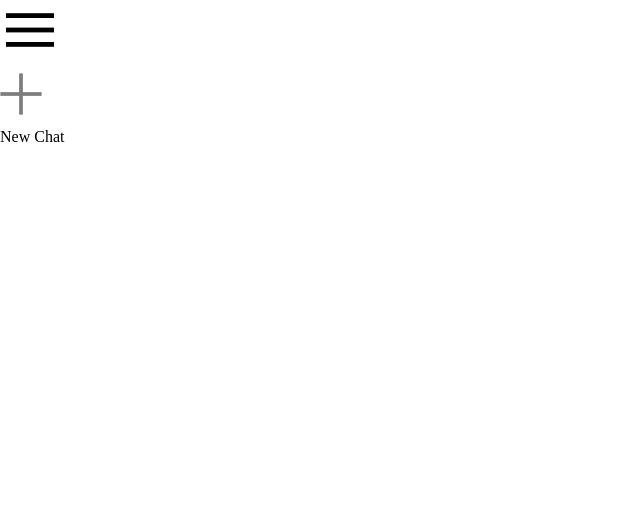
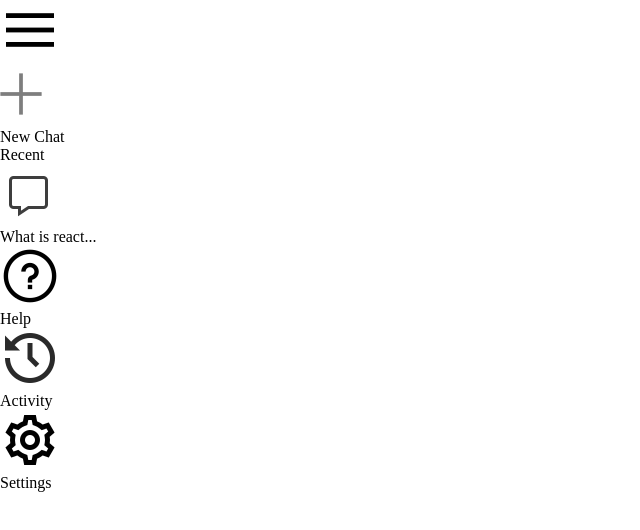
Before and after one commit to claudiahW/miniature-computing-machine, a React (Vite) app: page / in a window 1280 px wide. Shown: the top 530 px of the page, without its empty margins (0-640 px from the left). Built offline with nearby package versions, Linux system fonts and the light colour scheme.

Commit message:
add necessary icons

```diff
--- a/src/components/Sidebar/Sidebar.jsx
+++ b/src/components/Sidebar/Sidebar.jsx
@@ -12,8 +12,29 @@
           <img src={assets.plus_icon} alt="" />
           <p>New Chat</p>
         </div>
+
+        <div className="recent">
+          <p className="recent-title">Recent</p>
+          <div className="recent-entry">
+            <img src={assets.message_icon} alt="" />
+            <p>What is react...</p>
+          </div>
+        </div>
       </div>
-      <div className="bottom"></div>
+      <div className="bottom">
+        <div className="bottom-item">
+          <img src={assets.question_icon} alt="" />
+          <p>Help</p>
+        </div>
+        <div className="bottom-item">
+          <img src={assets.history_icon} alt="" />
+          <p>Activity</p>
+        </div>
+        <div className="bottom-item">
+          <img src={assets.setting_icon} alt="" />
+          <p>Settings</p>
+        </div>
+      </div>
     </div>
   );
 };
```
